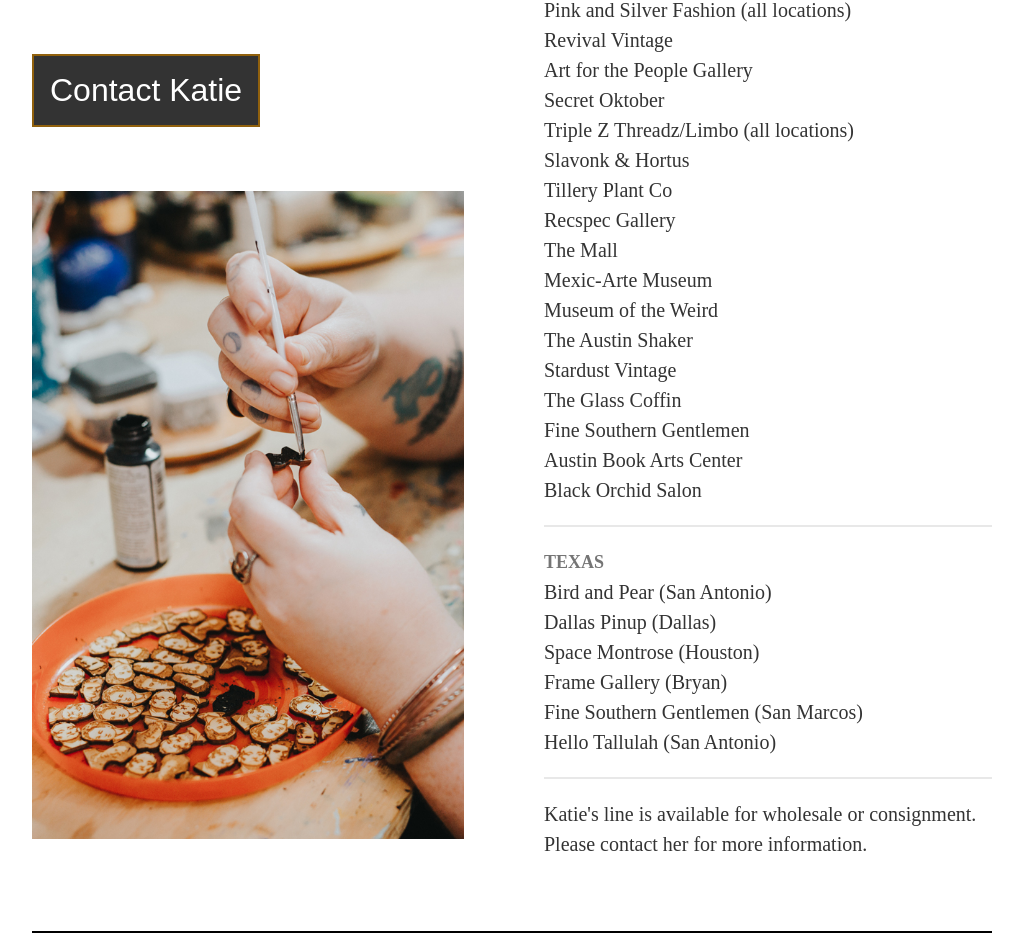
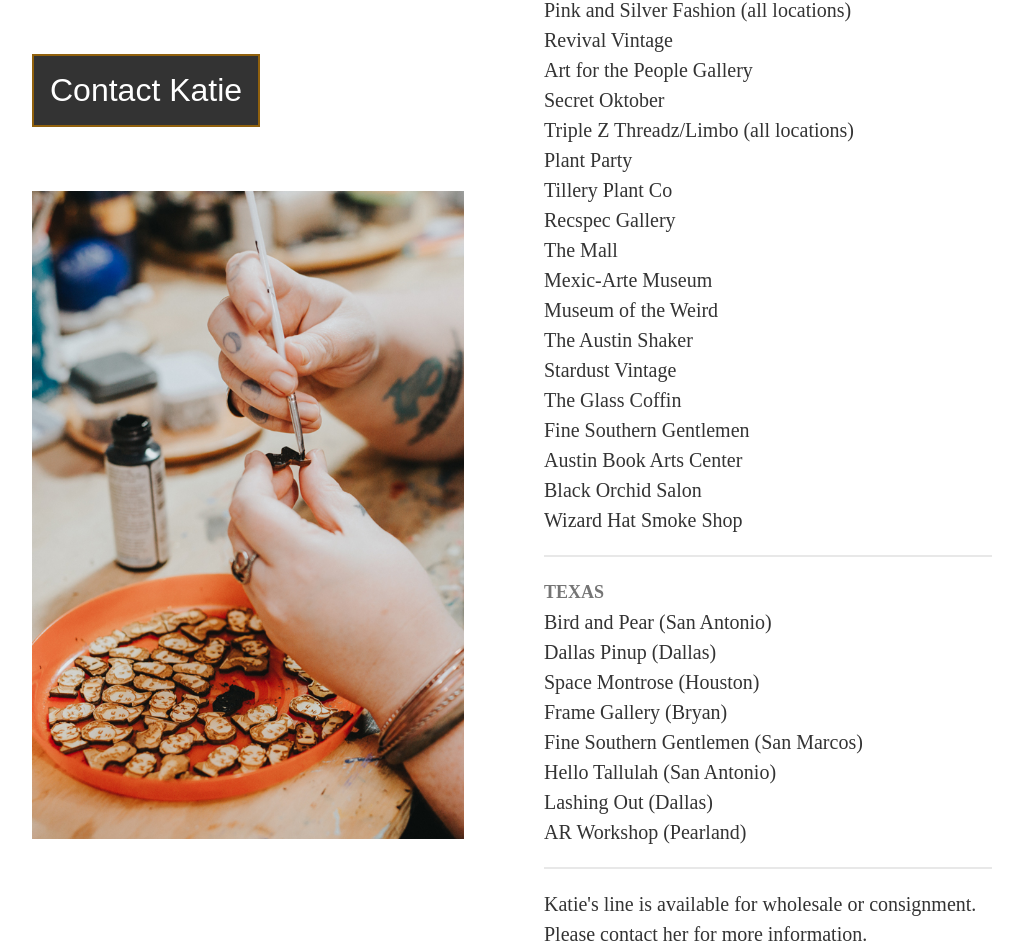
Before and after one commit to LadySubrosa/katiecowden, a Nuxt app: page /contact in a window 1280 px wide. Shown: the part 989-1941 px from the top of the page, without its empty margins (128-1151 px from the left). Built offline with nearby package versions, Linux system fonts and the light colour scheme.

Commit message:
Update shops

```diff
--- a/pages/contact.vue
+++ b/pages/contact.vue
@@ -63,7 +63,7 @@
           <li>Art for the People Gallery</li>
           <li>Secret Oktober</li>
           <li>Triple Z Threadz/Limbo (all locations)</li>
-          <li>Slavonk &amp; Hortus</li>
+          <li>Plant Party</li>
           <li>Tillery Plant Co</li>
           <li>Recspec Gallery</li>
           <li>The Mall</li>
@@ -75,6 +75,7 @@
           <li>Fine Southern Gentlemen</li>
           <li>Austin Book Arts Center</li>
           <li>Black Orchid Salon</li>
+          <li>Wizard Hat Smoke Shop</li>
         </ul>
 
       <h4>Texas</h4>
@@ -85,6 +86,8 @@
           <li>Frame Gallery (Bryan)</li>
           <li>Fine Southern Gentlemen (San Marcos)</li>
           <li>Hello Tallulah (San Antonio)</li>
+          <li>Lashing Out (Dallas)</li>
+          <li>AR Workshop (Pearland)</li>
         </ul>
 
         <p>Katie's line is available for wholesale or consignment. Please contact her for more information.</p>
```
